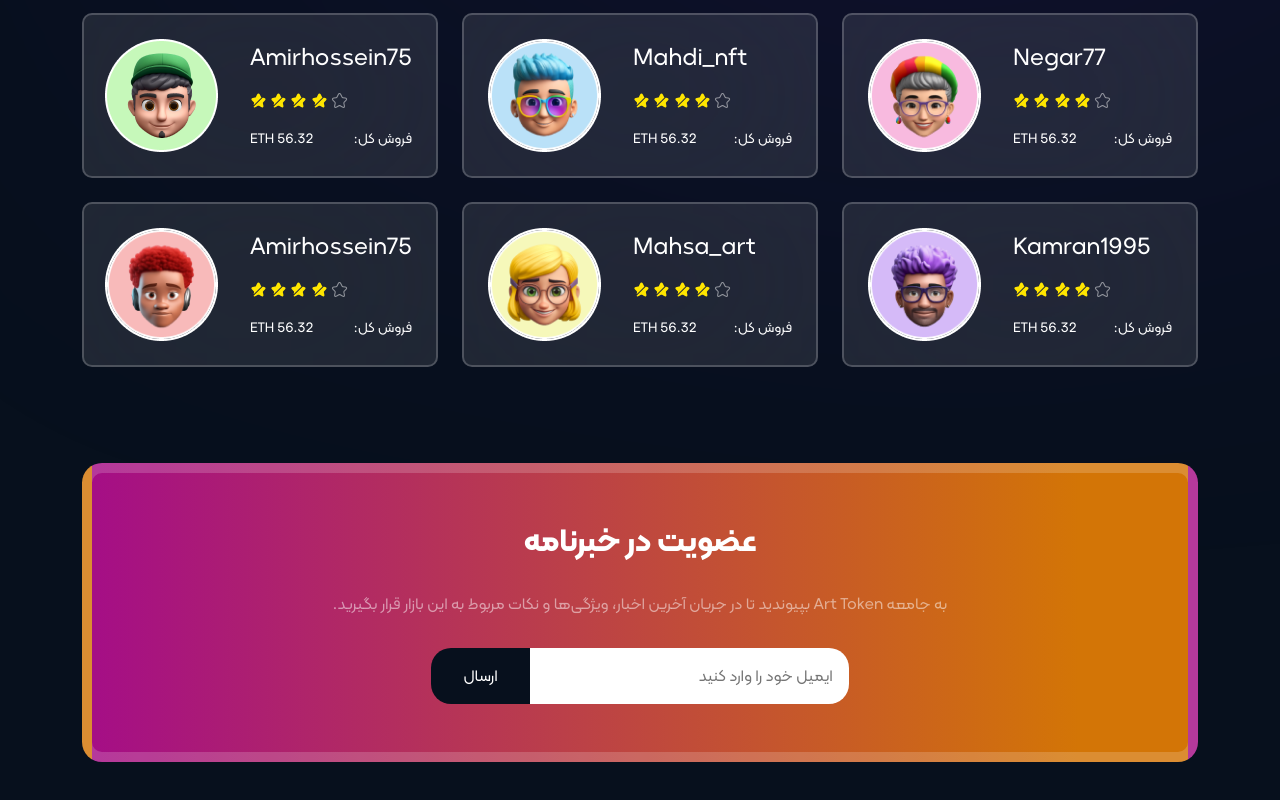
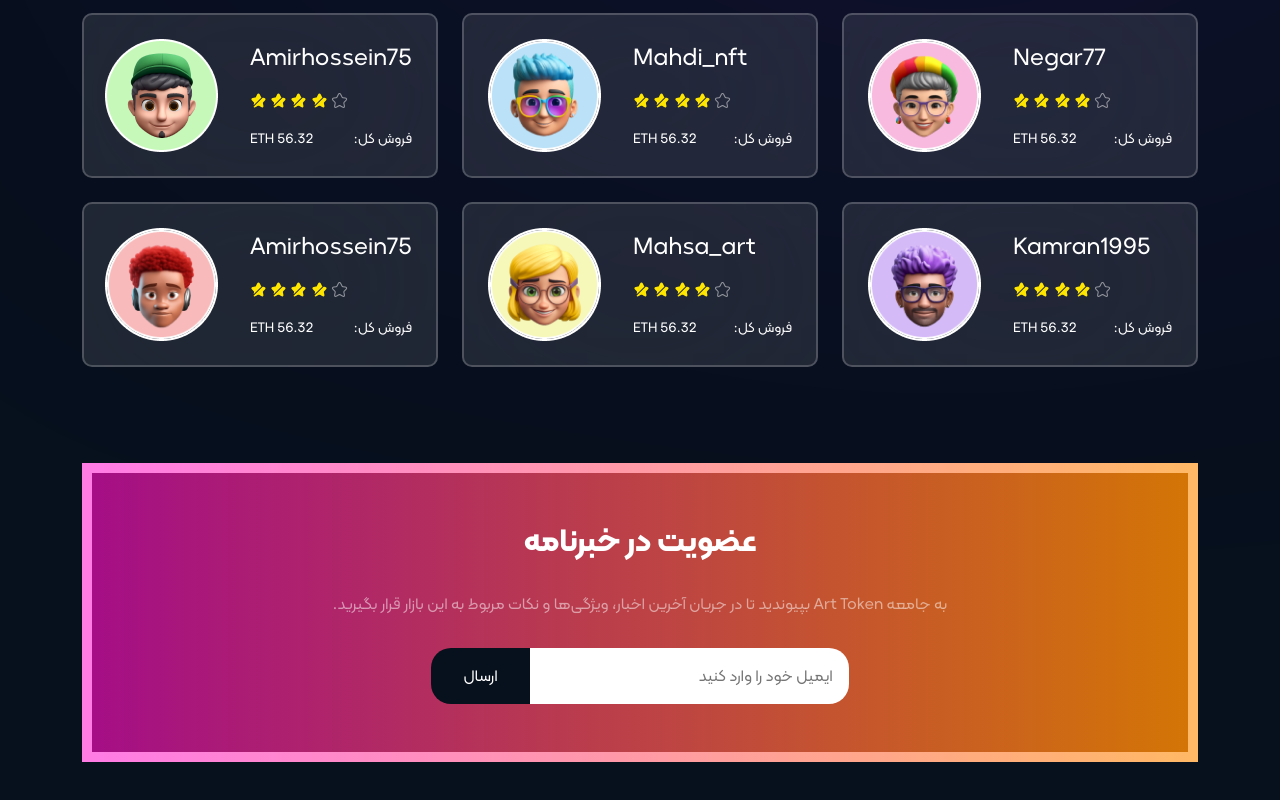
Before and after one commit to mm-tvkl/Complete-Project-8, a website: page index.html in a window 1280 px wide. Shown: the part 3583-4383 px from the top of the page. Drawn offline with nearby package versions, Linux system fonts and the light colour scheme; a web font is replaced by a local one.

Commit message:
Newsletter edited

```diff
--- a/asset/scss/_newsletter.scss
+++ b/asset/scss/_newsletter.scss
@@ -1,7 +1,9 @@
 .newsletter{
-    background: linear-gradient(90deg, #A50E86 0%, #D37506 90%);
+    background: linear-gradient(90deg, #A50E86 0%, #D37506 100%);
     padding: 3rem 1rem;
-    border: 10px solid #ffffff2d;
+    border-image: linear-gradient(90deg, #ff7ce5 0%, #ffb866 100%) 1;
+    border-width: 10px;
+    border-style: solid;
     border-radius: 20px;
     -webkit-border-radius: 20px;
     -moz-border-radius: 20px;
@@ -120,7 +122,7 @@
     .newsletter{
         background: linear-gradient(90deg, #A50E86 0%, #D37506 90%);
         padding: 3rem 1rem;
-        border: 10px solid #ffffff2d;
+
         border-radius: 20px;
         -webkit-border-radius: 20px;
         -moz-border-radius: 20px;
```
Also changed, not shown: asset/css/main.css, 1 other file.
